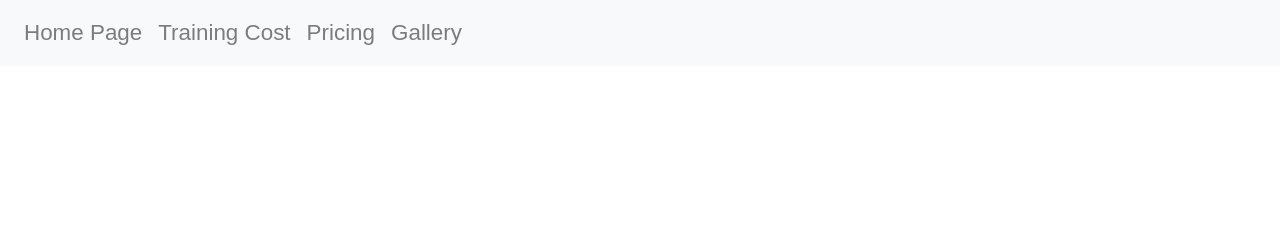
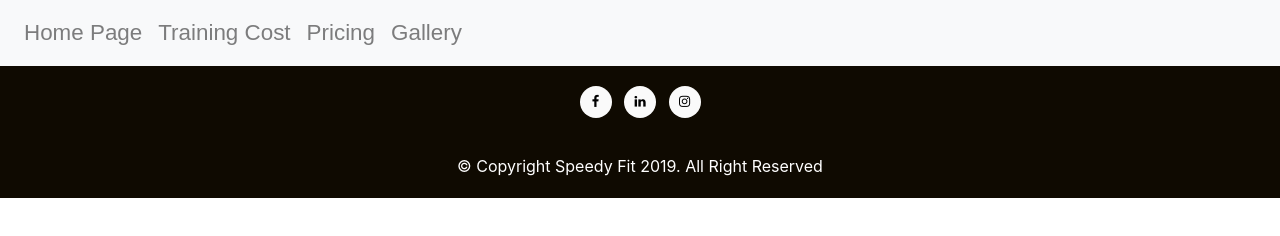
Before and after one commit to marcomoreschi/project-idea, a plain HTML site: page index.html in a window 1280 px wide. Drawn offline with nearby package versions, Linux system fonts and the light colour scheme; files that its build step writes are made by us from their sources.

Commit message:
Added Footer

```diff
--- a/assets/style.css
+++ b/assets/style.css
@@ -3,4 +3,55 @@
 .navbar-nav {
     font-family: "Exo", sans-serif;
     font-size: 1.4em;
+    color: black;
 }
+
+
+/* -----------------------------------------Footer */
+
+.footer {
+    background-color: #0f0a01;
+    color: #fafafa;
+    text-align:center;
+    bottom: 0;
+}
+
+.footer ul {
+  padding-top:20px;
+}
+
+.footer p {
+  padding-bottom: 20px;
+  margin-bottom: 0;
+  color: #fff;
+}
+
+.social-links {
+    text-align: center;
+}
+
+.social-links li a i {
+    width: 32px;
+    height: 32px;
+    padding: 12px 0;
+    border-radius: 50%;
+    font-size: 13px;
+    line-height: 7px;
+    text-align: center;
+    color: black;
+    background: #fafafa;
+    transition: all 0.35s ease-in-out;
+    -moz-transition: all 0.35s ease-in-out;
+    -webkit-transition: all 0.35s ease-in-out;
+    -o-transition: all 0.35s ease-in-out;
+}
+
+.social-links li a i:hover {
+    background: #e84610;
+}
+
+.copyright {
+    color: black;
+    padding-top: 20px;
+    text-align:center;
+}
--- a/index.html
+++ b/index.html
@@ -11,9 +11,13 @@
 		type="text/css" />
 	<link rel="stylesheet" href="https://cdnjs.cloudflare.com/ajax/libs/hover.css/2.1.1/css/hover-min.css"
 		type="text/css" />
-	<link rel="stylesheet" href="assets/css/style.css">
+	<link rel="stylesheet" href="assets/style.css">
 	<title>Speedy Fit</title>
 </head>
+
+<body>
+
+	<header>
 
 		<nav class="navbar navbar-expand-lg navbar-light bg-light">
 
@@ -37,20 +41,47 @@
 				</ul>
 			</div>
 		</nav>
+	</header>
 
-<body>
+    <section>
+
+    </section>
+
+    <!-- footer -->
+
+    <div class="footer container-fluid">
+
+               <ul class="list-inline social-links ">
+                    <li class="list-inline-item ">
+                        <a target="blank " href="https://www.facebook.com/">
+                            <i class="fa fa-facebook "></i>
+                            <span class="sr-only ">Facebook</span>
+                        </a>
+                    </li>
+                    <li class="list-inline-item ">
+                        <a target="blank " href="https://www.linkedin.com/in/marco-moeschi-a78645192/">
+                            <i class="fa fa-linkedin "></i>
+                            <span class="sr-only ">LinkedIn</span>
+                        </a>
+                    </li>
+                    <li class="list-inline-item ">
+                        <a target="blank " href="https://www.instagram.com/marco.moreschi_/?hl=it">
+                            <i class="fa fa-instagram "></i>
+                            <span class="sr-only ">Instagram</span>
+                        </a>
+                    </li>
+                </ul>
+             <p class="copyright">&#169; Copyright Speedy Fit 2019. All Right Reserved</p>
+
+    </div>
+
+
+
+    <!-- Bootstraps Link -->
+<script src="https://code.jquery.com/jquery-3.3.1.slim.min.js" integrity="sha384-q8i/X+965DzO0rT7abK41JStQIAqVgRVzpbzo5smXKp4YfRvH+8abtTE1Pi6jizo" crossorigin="anonymous"></script>
+<script src="https://cdnjs.cloudflare.com/ajax/libs/popper.js/1.14.6/umd/popper.min.js" integrity="sha384-wHAiFfRlMFy6i5SRaxvfOCifBUQy1xHdJ/yoi7FRNXMRBu5WHdZYu1hA6ZOblgut" crossorigin="anonymous"></script>
+<script src="https://stackpath.bootstrapcdn.com/bootstrap/4.2.1/js/bootstrap.min.js" integrity="sha384-B0UglyR+jN6CkvvICOB2joaf5I4l3gm9GU6Hc1og6Ls7i6U/mkkaduKaBhlAXv9k" crossorigin="anonymous"></script>
 
 </body>
 
-<!-- Bootstraps Link -->
-<script src="https://code.jquery.com/jquery-3.3.1.slim.min.js"
-	integrity="sha384-q8i/X+965DzO0rT7abK41JStQIAqVgRVzpbzo5smXKp4YfRvH+8abtTE1Pi6jizo" crossorigin="anonymous">
-</script>
-<script src="https://cdnjs.cloudflare.com/ajax/libs/popper.js/1.14.6/umd/popper.min.js"
-	integrity="sha384-wHAiFfRlMFy6i5SRaxvfOCifBUQy1xHdJ/yoi7FRNXMRBu5WHdZYu1hA6ZOblgut" crossorigin="anonymous">
-</script>
-<script src="https://stackpath.bootstrapcdn.com/bootstrap/4.2.1/js/bootstrap.min.js"
-	integrity="sha384-B0UglyR+jN6CkvvICOB2joaf5I4l3gm9GU6Hc1og6Ls7i6U/mkkaduKaBhlAXv9k" crossorigin="anonymous">
-</script>
-
 </html>
```
Lines whose indentation alone changed are shown as unchanged.
